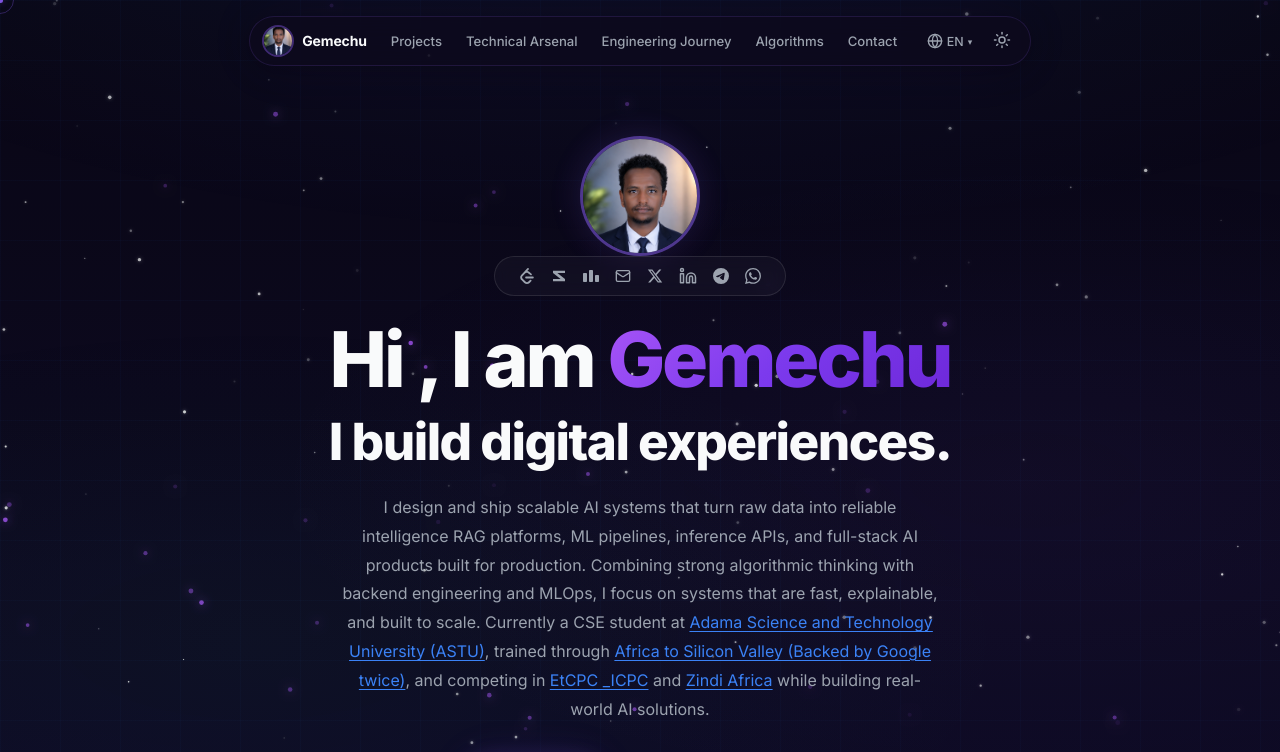
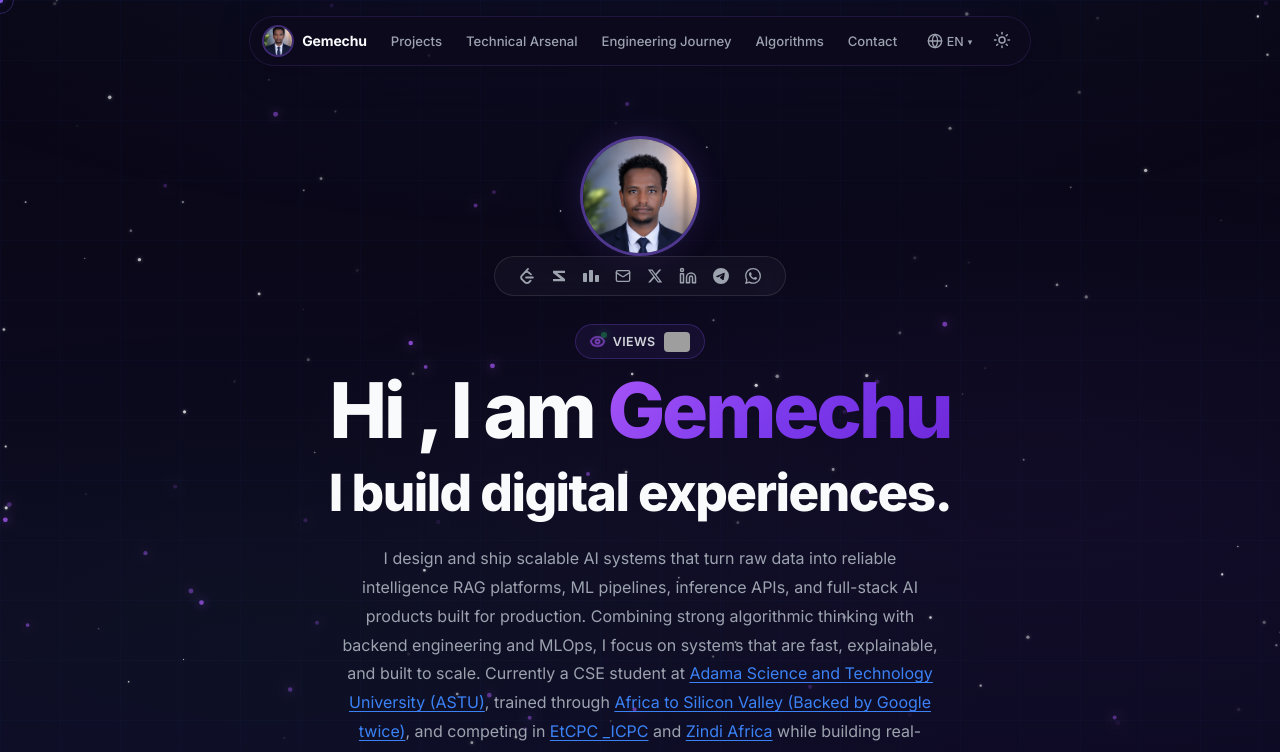
Before and after one commit to game-ale/game, a Next.js app: page / in a window 1280 px wide. Shown: the top 752 px of the page. Built offline with nearby package versions, Linux system fonts and the light colour scheme; grey boxes are pictures that could not be loaded.

Commit message:
the value is added

```diff
--- a/src/components/layout/Footer.tsx
+++ b/src/components/layout/Footer.tsx
@@ -3,6 +3,8 @@
 import { ExternalLink, Github, Linkedin, Mail } from "lucide-react";
 import styles from "./Footer.module.css";
 import { useTranslation } from "@/i18n/LanguageContext";
+
+import ProfileViewCount from "@/components/ui/ProfileViewCount";
 
 const socialLinks = [
     { icon: Github, href: "https://github.com/game-ale/", label: "GitHub" },
@@ -55,6 +57,7 @@ export default function Footer() {
                     <p>
                         &copy; {new Date().getFullYear()} {t.footer.copyright}
                     </p>
+                    <ProfileViewCount username="game-ale" />
                     <p className={styles.tech}>
                         {t.footer.techLine}
                     </p>
--- a/src/components/sections/Hero.tsx
+++ b/src/components/sections/Hero.tsx
@@ -6,6 +6,8 @@ import { XIcon, LeetCodeIcon, CodeforcesIcon, ZindiIcon, TelegramIcon, WhatsAppI
 import NextImage from "next/image";
 import styles from "./Hero.module.css";
 import { useTranslation } from "@/i18n/LanguageContext";
+
+import ProfileViewCount from "@/components/ui/ProfileViewCount";
 
 export default function Hero() {
     const { t } = useTranslation();
@@ -62,6 +64,15 @@ export default function Hero() {
                     <a href="https://wa.me/251949297359" target="_blank" rel="noopener noreferrer" aria-label="WhatsApp" className={styles.socialIcon}>
                         <WhatsAppIcon size={16} />
                     </a>
+                </motion.div>
+
+                {/* Live Profile View Counter */}
+                <motion.div
+                    initial={{ opacity: 0, y: 10 }}
+                    animate={{ opacity: 1, y: 0 }}
+                    transition={{ delay: 0.45, duration: 0.5 }}
+                >
+                    <ProfileViewCount username="game-ale" />
                 </motion.div>
 
                 {/* Main Heading */}
--- /dev/null
+++ b/src/components/ui/ProfileViewCount.module.css
@@ -0,0 +1,78 @@
+.viewCountBadge {
+    display: inline-flex;
+    align-items: center;
+    gap: 8px;
+    padding: 6px 14px;
+    border-radius: 9999px;
+    background: rgba(139, 92, 246, 0.08);
+    border: 1px solid rgba(139, 92, 246, 0.25);
+    backdrop-filter: blur(8px);
+    transition: all 0.3s ease;
+    margin-top: 4px;
+    margin-bottom: 12px;
+}
+
+.viewCountBadge:hover {
+    background: rgba(139, 92, 246, 0.15);
+    border-color: rgba(139, 92, 246, 0.4);
+    box-shadow: 0 0 20px rgba(139, 92, 246, 0.25);
+    transform: translateY(-1px);
+}
+
+.iconWrapper {
+    display: flex;
+    align-items: center;
+    position: relative;
+    color: #a855f7;
+}
+
+.eyeIcon {
+    animation: eyePulse 3s ease-in-out infinite;
+}
+
+.liveDot {
+    position: absolute;
+    top: -2px;
+    right: -2px;
+    width: 6px;
+    height: 6px;
+    border-radius: 50%;
+    background-color: #22c55e;
+    box-shadow: 0 0 8px #22c55e;
+    animation: blink 1.5s ease-in-out infinite;
+}
+
+.labelText {
+    font-size: 0.78rem;
+    font-weight: 600;
+    letter-spacing: 0.03em;
+    color: var(--text-secondary, #cbd5e1);
+    text-transform: uppercase;
+}
+
+.badgeImg {
+    height: 20px;
+    border-radius: 4px;
+    display: inline-block;
+    vertical-align: middle;
+}
+
+@keyframes eyePulse {
+    0%, 100% {
+        opacity: 0.8;
+        transform: scale(1);
+    }
+    50% {
+        opacity: 1;
+        transform: scale(1.1);
+    }
+}
+
+@keyframes blink {
+    0%, 100% {
+        opacity: 1;
+    }
+    50% {
+        opacity: 0.3;
+    }
+}
--- /dev/null
+++ b/src/components/ui/ProfileViewCount.tsx
@@ -0,0 +1,27 @@
+"use client";
+
+import { Eye } from "lucide-react";
+import styles from "./ProfileViewCount.module.css";
+
+interface ProfileViewCountProps {
+    className?: string;
+    username?: string;
+}
+
+export default function ProfileViewCount({ username = "game-ale", className = "" }: ProfileViewCountProps) {
+    return (
+        <div className={`${styles.viewCountBadge} ${className}`} title="Live Profile Views">
+            <span className={styles.iconWrapper}>
+                <Eye size={15} className={styles.eyeIcon} />
+                <span className={styles.liveDot} />
+            </span>
+            <span className={styles.labelText}>Views</span>
+            <img
+                src={`https://komarev.com/ghpvc/?username=${username}&color=8b5cf6&style=flat-square&label=`}
+                alt="Profile Views Count"
+                className={styles.badgeImg}
+                loading="eager"
+            />
+        </div>
+    );
+}
```
